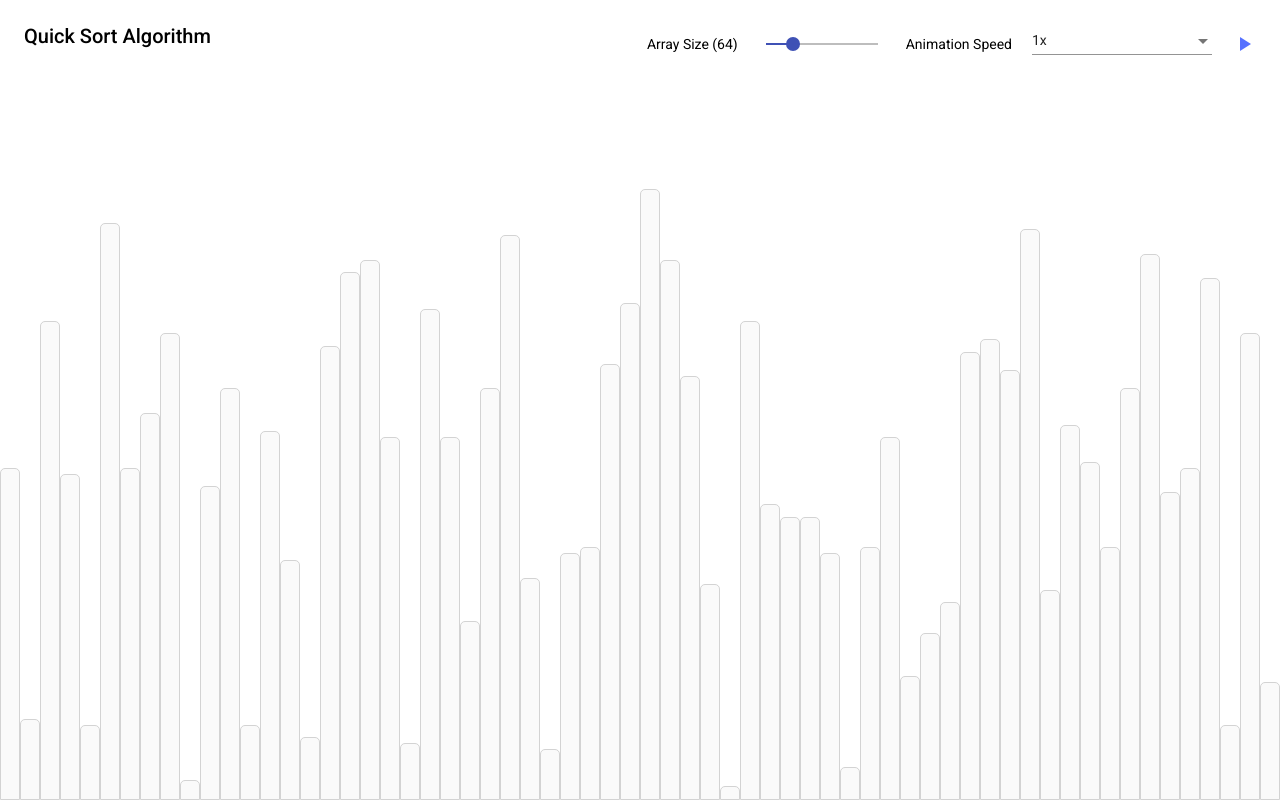
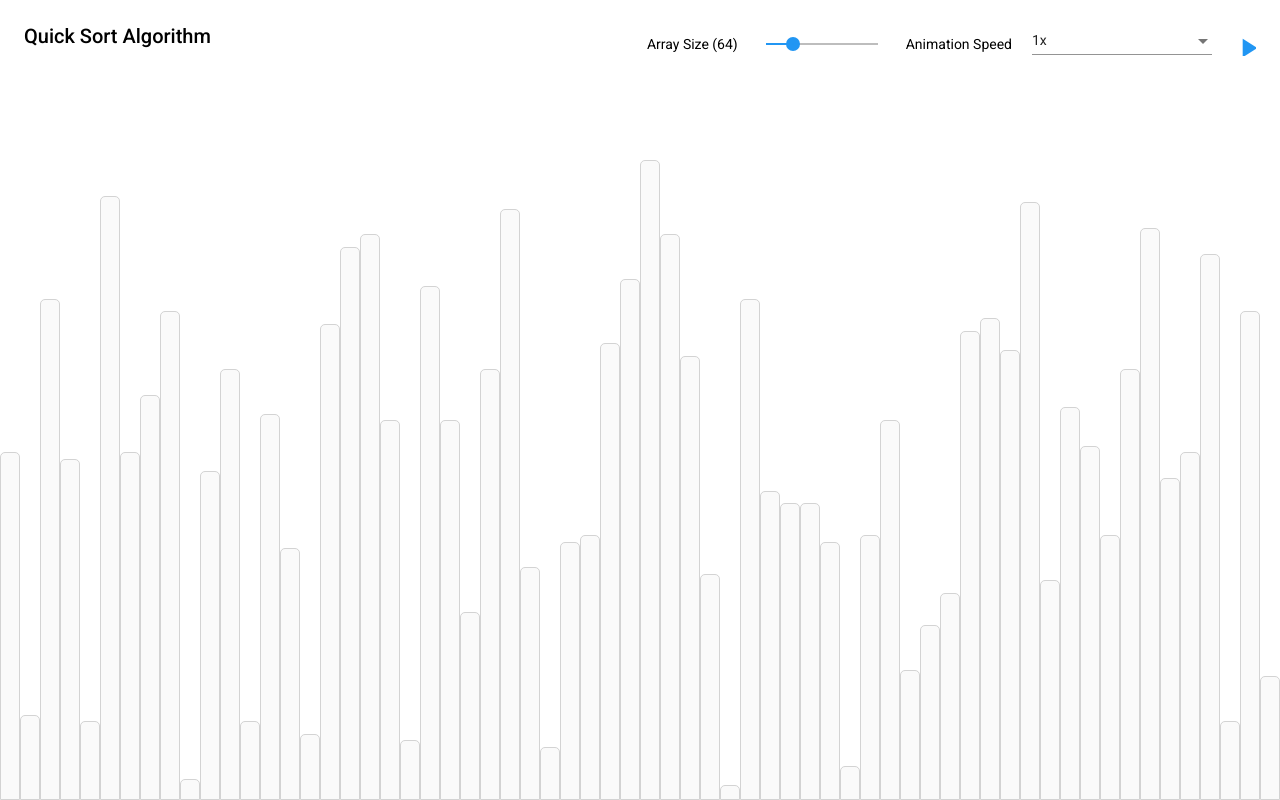
Before and after one commit to m3talux/visual-algorithms, an Angular app: page / in a window 1280 px wide. Built offline with nearby package versions, Linux system fonts and the light colour scheme.

Commit message:
fix bars container height distribution to be more generic + fix heroku build

```diff
--- a/package.json
+++ b/package.json
@@ -29,6 +29,7 @@
     "@angular/router": "~9.0.2",
     "rxjs": "~6.5.4",
     "tslib": "^1.10.0",
+    "typescript": "~3.7.5",
     "zone.js": "~0.10.2"
   },
   "devDependencies": {
--- a/src/app/modules/quick-sort/quick-sort.component.html
+++ b/src/app/modules/quick-sort/quick-sort.component.html
@@ -22,5 +22,5 @@
       <mat-icon (click)="startSort()" [ngClass]="{'disabled': sorting}" class="sort-button">play_arrow</mat-icon>
     </div>
   </div>
-  <app-bars [bars]="bars" width="100" height="100"></app-bars>
+  <app-bars [bars]="bars" width="100" height="90"></app-bars>
 </div>
--- a/src/app/modules/quick-sort/quick-sort.component.scss
+++ b/src/app/modules/quick-sort/quick-sort.component.scss
@@ -10,7 +10,6 @@
     justify-content: space-between;
     align-items: center;
     padding: 16px 24px;
-    margin-bottom: 100px;
 
     .actions {
       display: flex;
@@ -23,13 +22,10 @@
       }
 
       .sort-button {
-        color: #5671ff;
+        color: #2196f3;
         outline: none;
+        font-size: 32px;
 
-        mat-icon {
-          color: white;
-          font-size: 200px;
-        }
 
         &:hover {
           cursor: pointer;
--- a/src/app/modules/quick-sort/quick-sort.component.ts
+++ b/src/app/modules/quick-sort/quick-sort.component.ts
@@ -26,6 +26,7 @@ export class QuickSortComponent implements OnInit {
 
   startSort(): void {
     if (!this.sorting) {
+      this.generateArray();
       this.quickSort();
     }
   }
--- a/src/app/shared/components/bars/bars.component.html
+++ b/src/app/shared/components/bars/bars.component.html
@@ -1,6 +1,10 @@
-<div class="bars" [style.width.%]="width" [style.height.%]="height">
-  <div *ngFor="let bar of bars" class="bar-container">
-    <div class="space"></div>
-    <div [style.height.%]="bar.value" class="bar" [ngClass]="{'current': bar.current, 'selected': bar.selected, 'checked' : bar.checked}"></div>
+<div class="container">
+  <div [style.height.%]="100 - height"></div>
+  <div class="bars" [style.width.%]="width" [style.height.%]="height">
+    <div *ngFor="let bar of bars" class="bar-container">
+      <div class="space"></div>
+      <div [style.height.%]="bar.value" class="bar"
+           [ngClass]="{'current': bar.current, 'selected': bar.selected, 'checked' : bar.checked}"></div>
+    </div>
   </div>
 </div>
--- a/src/app/shared/components/bars/bars.component.scss
+++ b/src/app/shared/components/bars/bars.component.scss
@@ -1,3 +1,7 @@
+.container {
+  height: 100%;
+  width: 100%;
+
   .bars {
     display: flex;
     flex-direction: row;
@@ -31,3 +35,4 @@
       }
     }
   }
+}
--- a/src/styles.scss
+++ b/src/styles.scss
@@ -12,8 +12,8 @@
 // Define the palettes for your theme using the Material Design palettes available in palette.scss
 // (imported above). For each palette, you can optionally specify a default, lighter, and darker
 // hue. Available color palettes: https://material.io/design/color/
-$visual-algorithms-primary: mat-palette($mat-indigo);
-$visual-algorithms-accent: mat-palette($mat-pink, A200, A100, A400);
+$visual-algorithms-primary: mat-palette($mat-blue);
+$visual-algorithms-accent: mat-palette($mat-amber, A200, A100, A400);
 
 // The warn palette is optional (defaults to red).
 $visual-algorithms-warn: mat-palette($mat-red);
```
Lines whose indentation alone changed are shown as unchanged.
